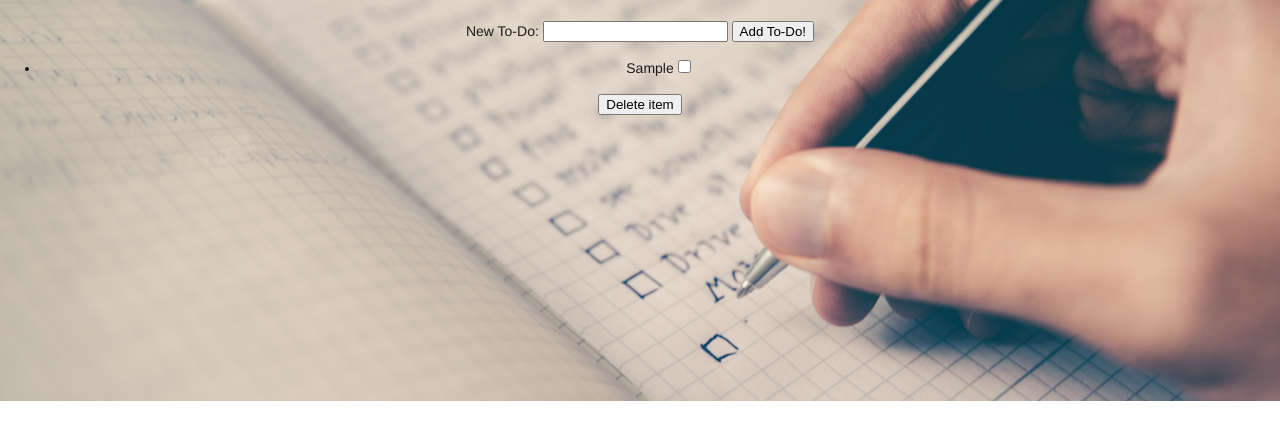
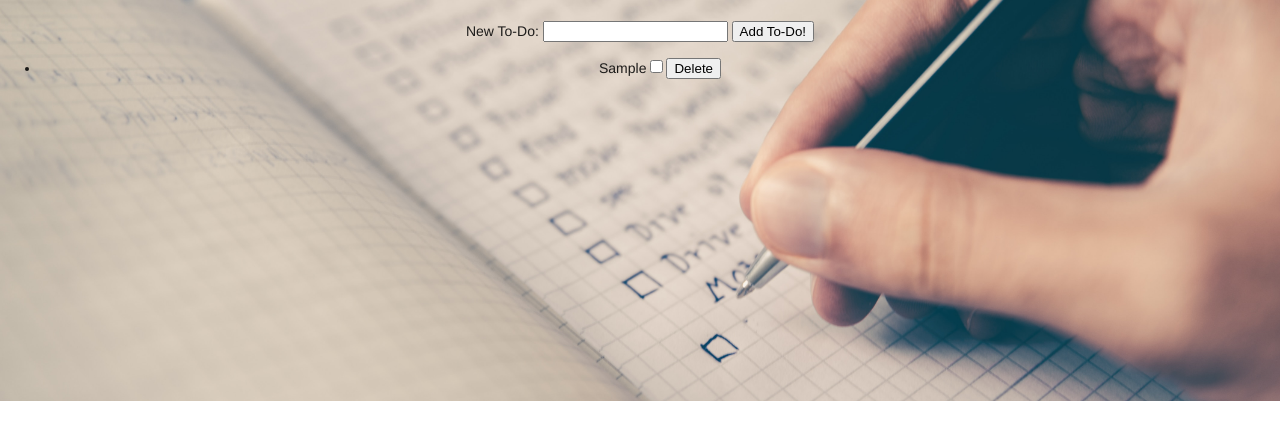
Before and after one commit to specs24/To-Do-App, a plain HTML site: page index.html in a window 1280 px wide. Both pictures are taken after typing "Sample" into the empty fields and a click on the button "Add To-Do!". Shown: the part 103-542 px from the top of the page. Drawn offline with nearby package versions, Linux system fonts and the light colour scheme.

Commit message:
Add files via upload

```diff
--- a/app.js
+++ b/app.js
@@ -4,7 +4,7 @@ function onReady() {
 	const ToDoList = document.getElementById('ToDoList');
 }
 
-addToDoForm.addEventListener('submit',() => {
+addToDoForm.addEventListener('submit',function(event) {
 	event.preventDefault();
 	let title = newToDoText.value;
 
@@ -12,8 +12,18 @@ addToDoForm.addEventListener('submit',() => {
 	let checkbox = document.createElement('input');
 	checkbox.type = "checkbox";
 
+	let deleteButton = document.createElement('button');
+	deleteButton.textContent = 'Delete';
+
+	deleteButton.addEventListener('click',function(event){
+		this.parentElement
+		toDoList.removeChild(this.parentElement);
+	})
+
+
 	newLi.textContent = title;
 	newLi.appendChild(checkbox);
+	newLi.appendChild(deleteButton);
 
 	toDoList.appendChild(newLi);
 
--- a/index.html
+++ b/index.html
@@ -4,7 +4,6 @@
 		<meta name="viewport" content="width=device-width, initial scale=1">
 		<title>To-Do App</title>
  	<link rel="stylesheet" href="https://code.getmdl.io/1.3.0/material.grey-lime.min.css">
-   	<script defer src="https://code.getmdl.io/1.3.0/material.min.js"></script>
  	<link rel="stylesheet" href="styles/main.css">
 
 	</head>
@@ -19,7 +18,6 @@
 		<ul id="toDoList">
 		</ul>
 
-		<button id="remove" type="button">Delete item</button>
-		<script src="app.js"></script>
+		<script src='app.js'></script>
 	</body>
 </html>
```
